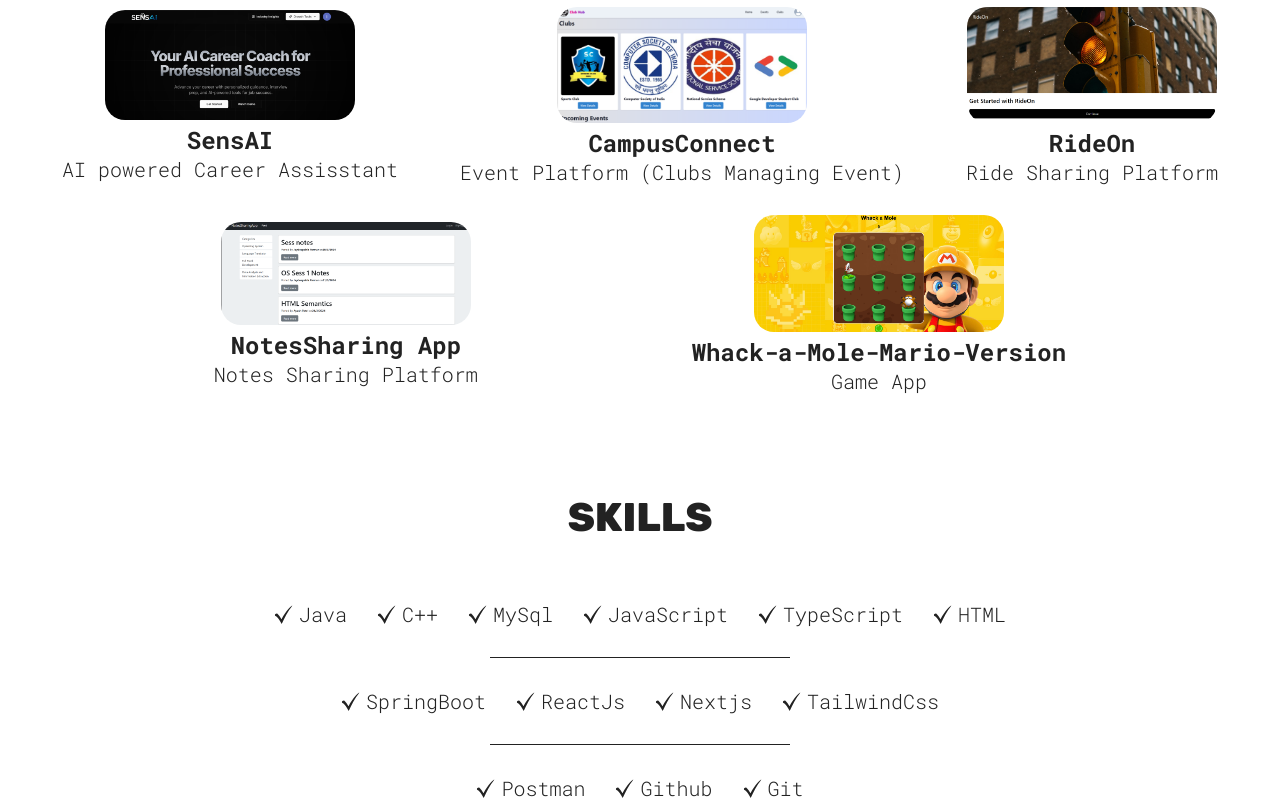
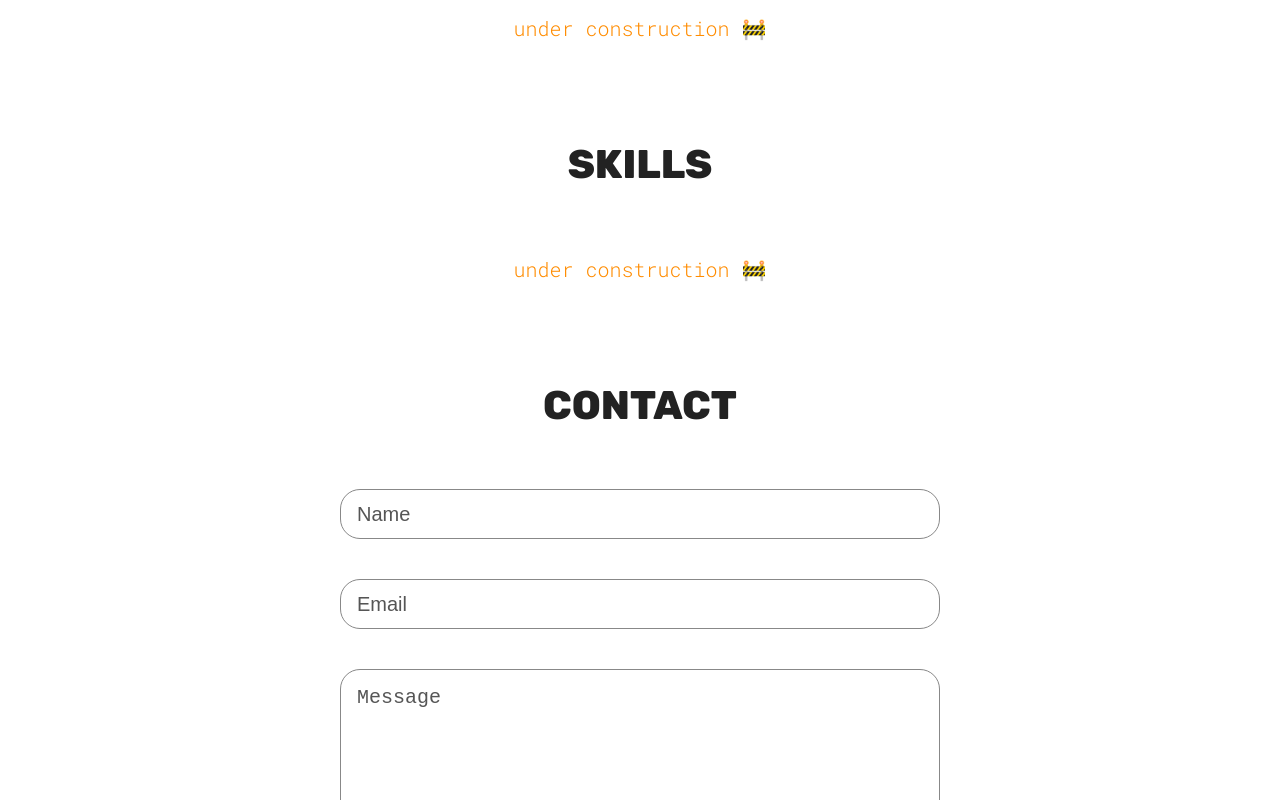
Before and after one commit to jaydeep099/Portfolio, a React (Vite) app: page / in a window 1280 px wide. Shown: the part 1000-1800 px from the top of the page. Built offline with nearby package versions, Linux system fonts and the light colour scheme.

Commit message:
Remove project and skill listings; update sections to indicate under construction

```diff
--- a/src/sections/Projects/Projects.jsx
+++ b/src/sections/Projects/Projects.jsx
@@ -1,48 +1,10 @@
 import styles from './ProjectsStyles.module.css';
-import CampusConnect from '../../assets/campusconnect.png';
-import NotesManagement from '../../assets/NotesManagement.png';
-import WhackaMoleMarioVersion from '../../assets/WhackaMoleMarioVersion.png';
-import RideOn from '../../assets/RideOn.png';
-import SensAI from '../../assets/SensAI.png';
-import ProjectCard from '../../common/ProjectCard';
 
 function Projects() {
   return (
     <section id="projects" className={styles.container}>
       <h1 className="sectionTitle">Projects</h1>
-      <div className={styles.projectsContainer}>
-        <ProjectCard
-          src={SensAI}
-          link="https://github.com/jaydeep099/SensAI"
-          h3="SensAI"
-          p="AI powered Career Assisstant"
-        />
-        <ProjectCard
-          src={CampusConnect}
-          link="https://github.com/jaydeep099/CampusConnect"
-          h3="CampusConnect"
-          p="Event Platform (Clubs Managing Event)"
-        />
-        <ProjectCard
-          src={RideOn}
-          link="https://github.com/jaydeep099/RideOn"
-          h3="RideOn"
-          p="Ride Sharing Platform"
-        />
-        <ProjectCard
-          src={NotesManagement}
-          link="https://github.com/jaydeep099/NotesSharing-app"
-          h3="NotesSharing App"
-          p="Notes Sharing Platform"
-        />
-
-        <ProjectCard
-          src={WhackaMoleMarioVersion}
-          link="https://github.com/jaydeep099/Whack-a-Mole-Mario-Version"
-          h3="Whack-a-Mole-Mario-Version"
-          p="Game App"
-        />
-      </div>
+      <p style={{ marginTop: '0.5rem', color: '#ff8c00' }}>under construction 🚧</p>
     </section>
   );
 }
--- a/src/sections/Skills/Skills.jsx
+++ b/src/sections/Skills/Skills.jsx
@@ -1,40 +1,10 @@
 import styles from "./SkillsStyles.module.css";
-import checkMarkIconDark from "../../assets/checkmark-dark.svg";
-import checkMarkIconLight from "../../assets/checkmark-light.svg";
-import SkillList from "../../common/SkillList";
-import { useTheme } from "../../common/ThemeContext";
 
 function Skills() {
-  const { theme } = useTheme();
-  const checkMarkIcon =
-    theme === "light" ? checkMarkIconLight : checkMarkIconDark;
-
   return (
     <section id="skills" className={styles.container}>
       <h1 className="sectionTitle">Skills</h1>
-      <div className={styles.skillList}>
-        <SkillList src={checkMarkIcon} skill="Java" />
-        <SkillList src={checkMarkIcon} skill="C++" />
-        <SkillList src={checkMarkIcon} skill="MySql" />
-        <SkillList src={checkMarkIcon} skill="JavaScript" />
-        <SkillList src={checkMarkIcon} skill="TypeScript" />
-        <SkillList src={checkMarkIcon} skill="HTML" />
-
-      </div>
-      <hr />
-      <div className={styles.skillList}>
-      <SkillList src={checkMarkIcon} skill="SpringBoot" />
-        <SkillList src={checkMarkIcon} skill="ReactJs" />
-        <SkillList src={checkMarkIcon} skill="Nextjs" />
-        <SkillList src={checkMarkIcon} skill="TailwindCss" />
-
-      </div>
-      <hr />
-      <div className={styles.skillList}>
-        <SkillList src={checkMarkIcon} skill="Postman" />
-        <SkillList src={checkMarkIcon} skill="Github" />
-        <SkillList src={checkMarkIcon} skill="Git" />
-      </div>
+      <p style={{ marginTop: '0.5rem', color: '#ff8c00' }}>under construction 🚧</p>
     </section>
   );
 }
```
